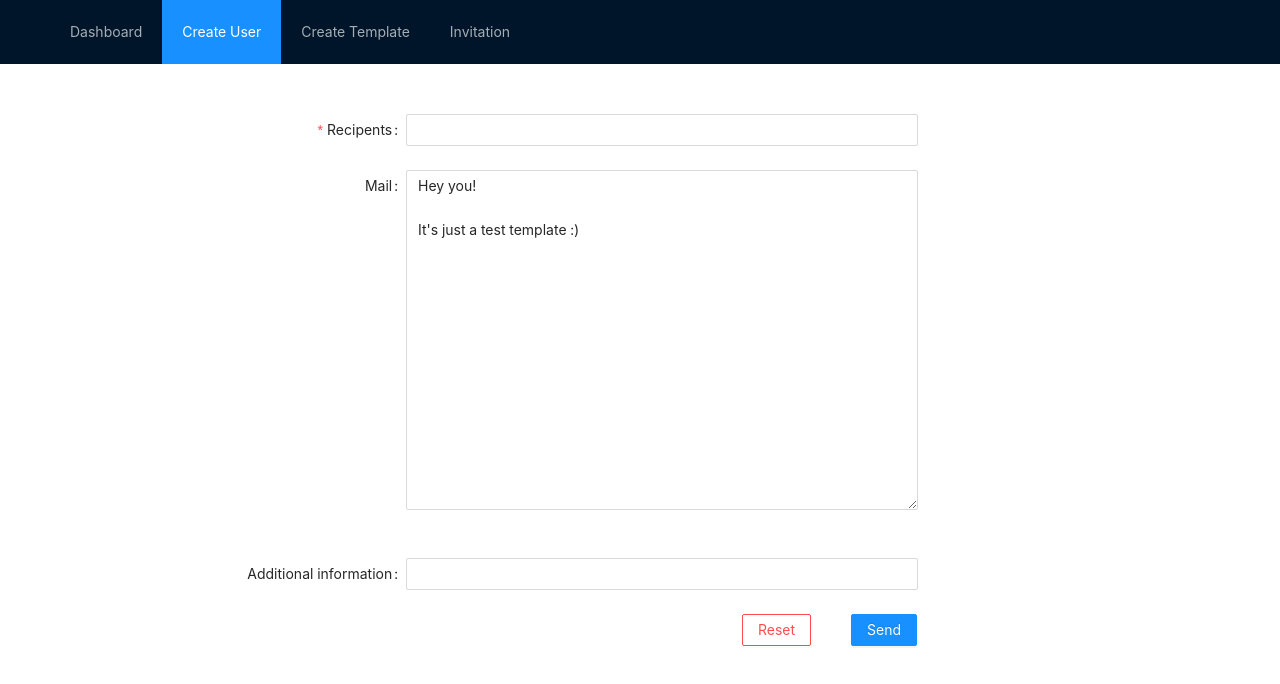
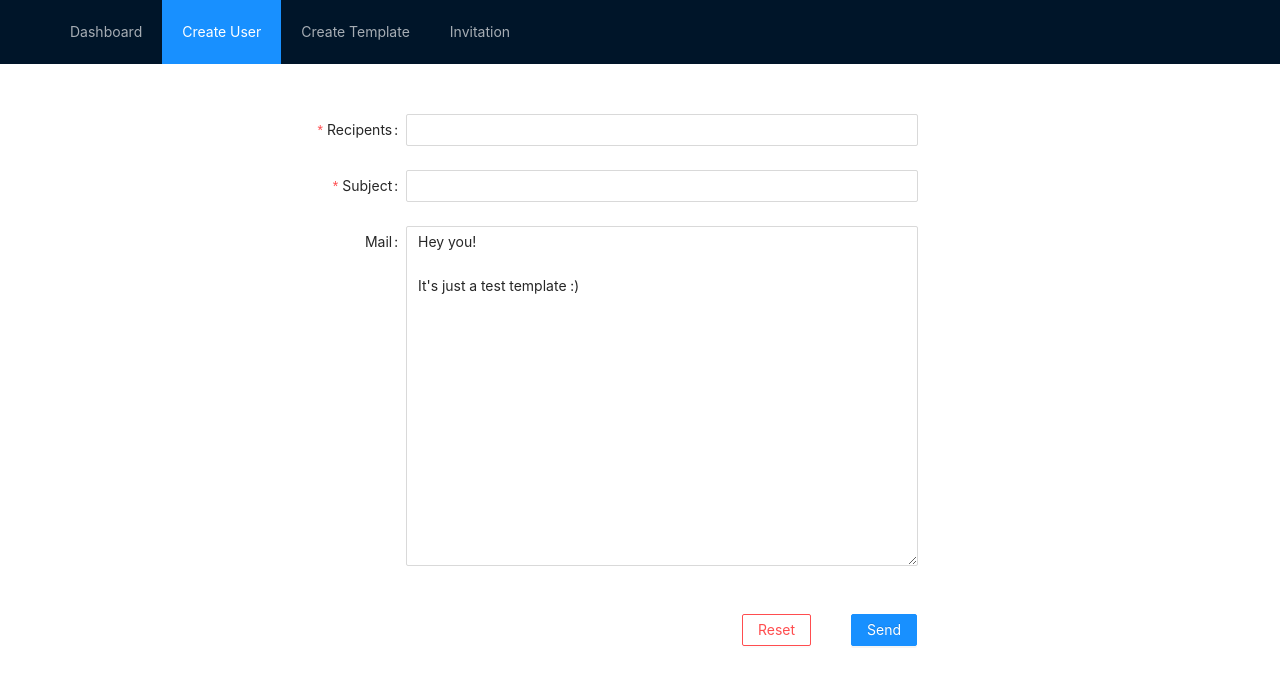
Before and after one commit to nokia-wroclaw/innovativeproject-training-planner, a React (Create React App) app in the folder client/: page /invitation in a window 1280 px wide. Shown: the top 684 px of the page. Built offline with nearby package versions, Linux system fonts and the light colour scheme.

Commit message:
edited form of invitation

```diff
--- a/client/src/components/template/invitation.component.js
+++ b/client/src/components/template/invitation.component.js
@@ -36,14 +36,18 @@ export default function Invitation() {
           <Input />
         </Form.Item>
 
+        <Form.Item
+          name={["subject"]}
+          label="Subject"
+          rules={[{ type: "text" }, { required: true }]}
+        >
+          <Input />
+        </Form.Item>
+
         <Form.Item label={"Mail"}>
           <div>
             <Demo />
           </div>
-        </Form.Item>
-
-        <Form.Item name={["addInfo"]} label="Additional information">
-          <Input />
         </Form.Item>
 
         <Form.Item wrapperCol={{ ...layout.wrapperCol, offset: 8 }}>
```
Also changed, not shown: client/src/css/App.css (renamed from client/src/App.css).
